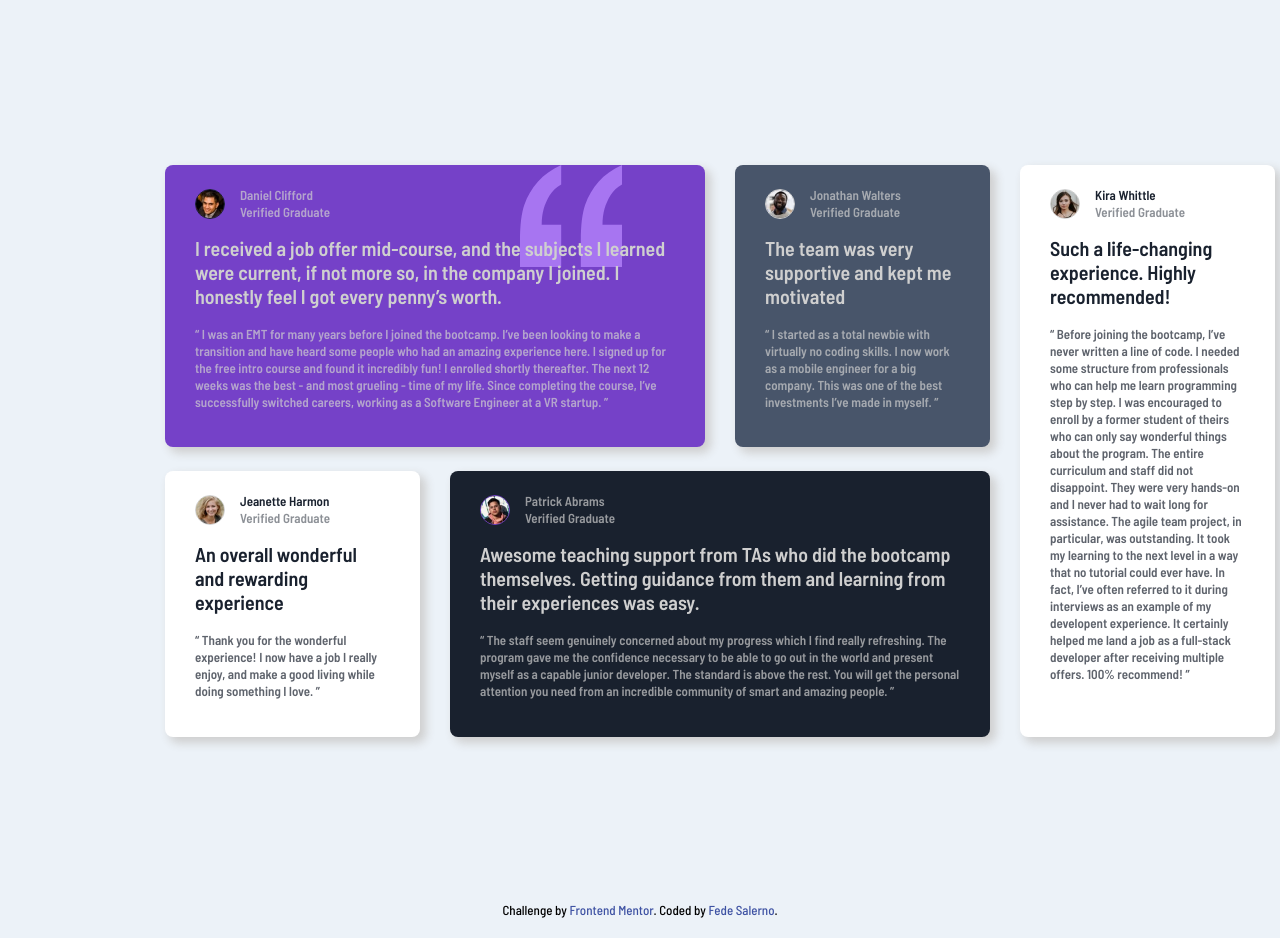
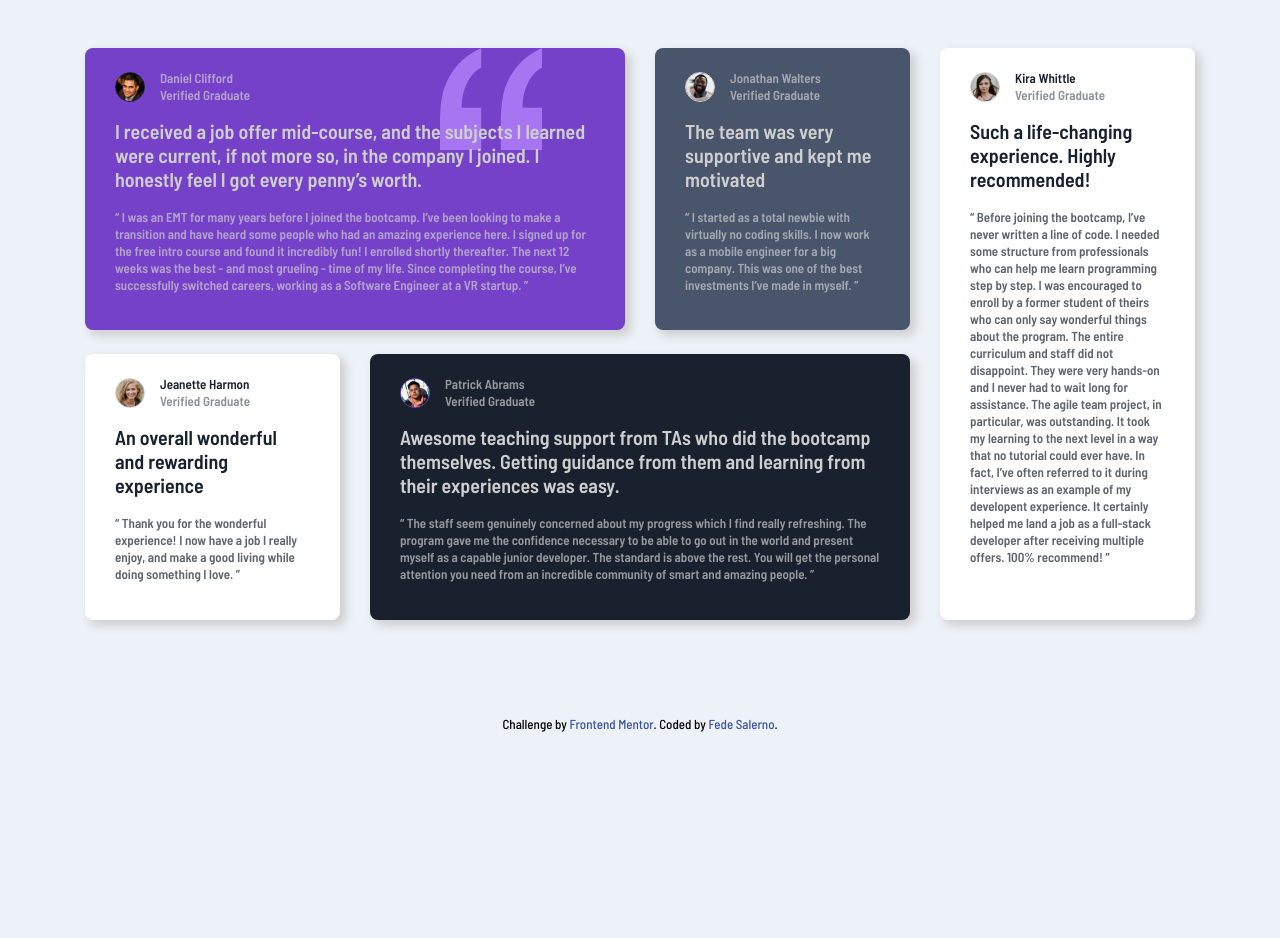
Before and after one commit to Federico-Salerno/testimonials-grid-section-main, a plain HTML site: page index.html in a window 1280 px wide. After the commit the page ends 800 px from the top, so only its background shows below. Drawn offline with Linux system fonts and the light colour scheme.

Commit message:
correcion del centrado sugerida por @0xAbdulKhalid de FrontedMentor

```diff
--- a/style.css
+++ b/style.css
@@ -24,12 +24,14 @@
 body {
     background-color: var(--Light-grayish-blue);
     font-family: 'Barlow Semi Condensed', sans-serif;
+    min-height: 100vh;
+    display: grid;
+    place-items: center;
 }
 
 main{
     display: flex;
     gap: 30px;
-    margin: 165px;
 }
 
 .first-div {
```
